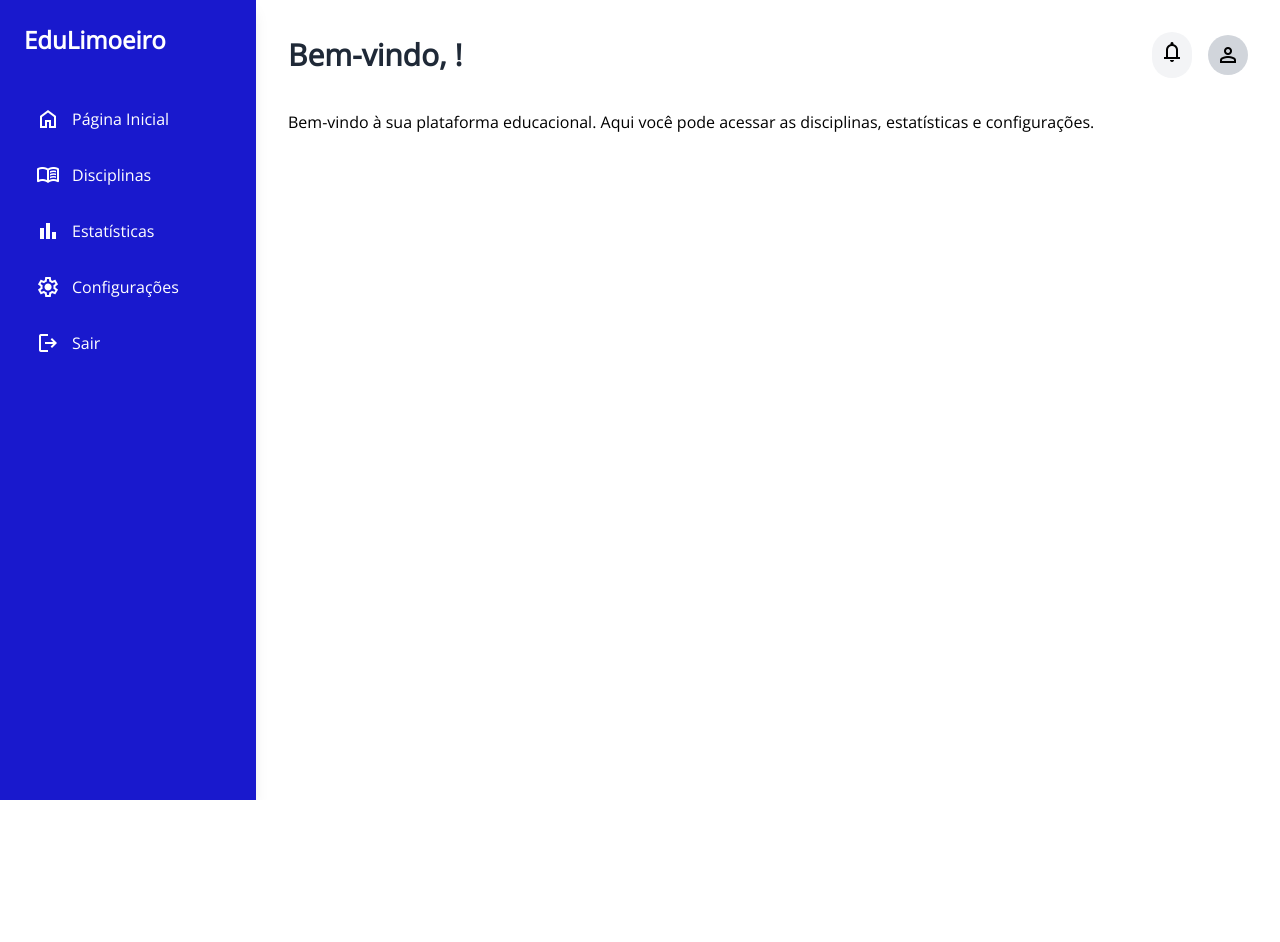
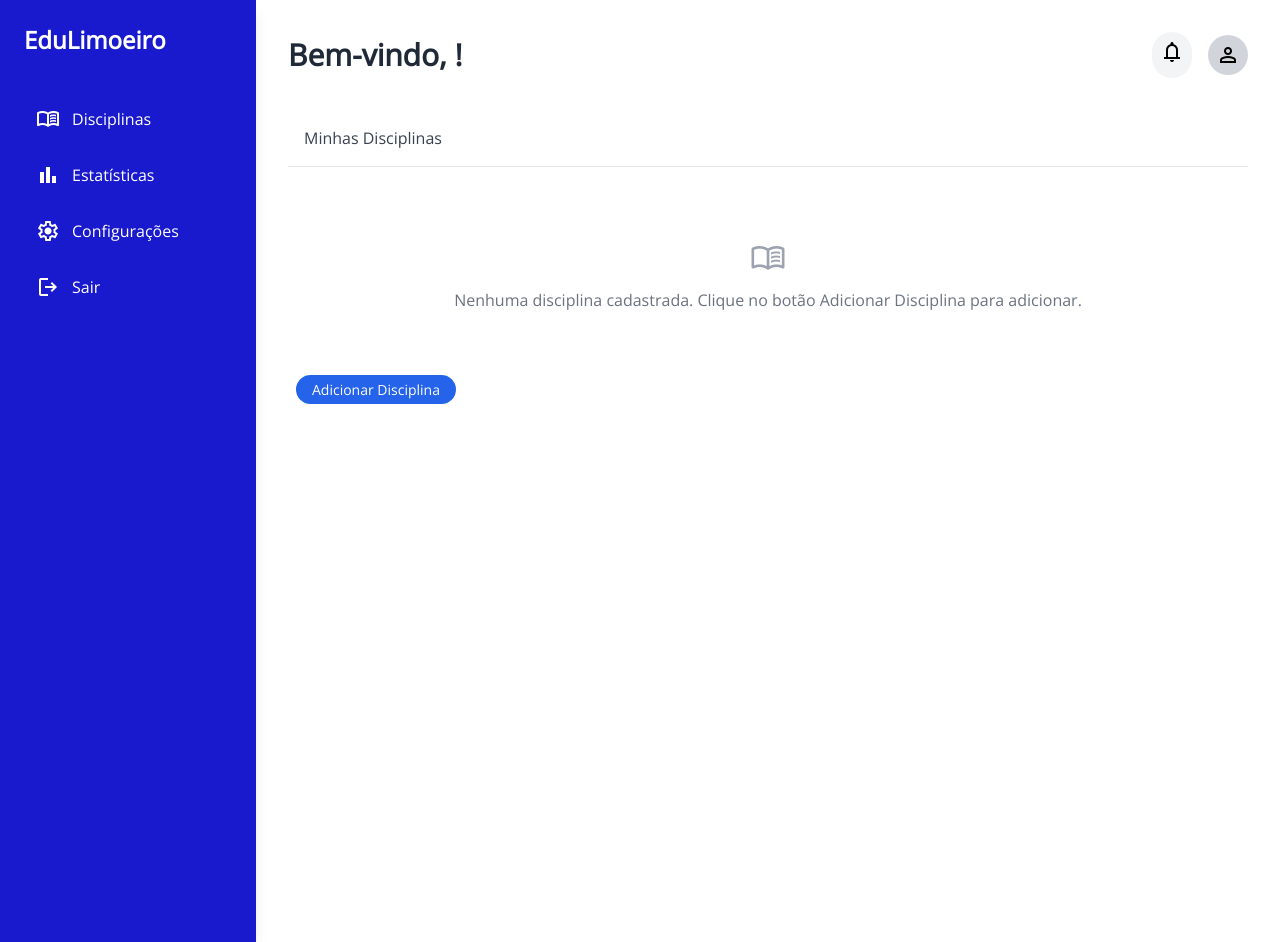
Before and after one commit to luccaamp/Engenharia-De-Software-UFMG, a React (Create React App) app in the folder frontend/: page /principal in a window 1280 px wide. Before the commit the page ends 800 px from the top, so only its background shows below. Built offline with nearby package versions, Linux system fonts and the light colour scheme.

Commit message:
tirei pagina inicial

```diff
--- a/frontend/src/pages/Principal.js
+++ b/frontend/src/pages/Principal.js
@@ -1,6 +1,5 @@
 import React, { useEffect, useState } from 'react';
 import { useNavigate } from 'react-router-dom';
-import PaginaInicial from './componentsPrincipal/PaginaInicial';
 import Disciplinas from './componentsPrincipal/Disciplinas';
 import Estatisticas from './componentsPrincipal/Estatisticas';
 import Configuracoes from './componentsPrincipal/Configuracoes';
@@ -9,7 +8,7 @@ import "../css/Principal.css";
 
 function Principal() {
     const [username, setUsername] = useState('');
-    const [selectedPage, setSelectedPage] = useState('Página Inicial');
+    const [selectedPage, setSelectedPage] = useState('Disciplinas');
     const navigate = useNavigate();  // Adicionei o hook de navegação
 
     useEffect(() => {
@@ -58,8 +57,7 @@ function Principal() {
                 <div className="flex-1 p-8">
                     <header className="mb-8 flex justify-between items-center">
                         <h1 className="text-3xl font-bold text-gray-800">
-                            {selectedPage === 'Página Inicial' && 'Bem-vindo, ' + username + '!'}
-                            {selectedPage === 'Disciplinas' && 'Disciplinas'}
+                            {selectedPage === 'Disciplinas' && 'Bem-vindo, ' + username + '!'}
                             {selectedPage === 'Estatísticas' && 'Estatísticas'}
                             {selectedPage === 'Configurações' && 'Configurações'}
                         </h1>
@@ -73,7 +71,6 @@ function Principal() {
                         </div>
                     </header>
                     {/* Exibindo o conteúdo baseado no selectedPage */}
-                    {selectedPage === 'Página Inicial' && <PaginaInicial />}
                     {selectedPage === 'Disciplinas' && <Disciplinas />}
                     {selectedPage === 'Estatísticas' && <Estatisticas />}
                     {selectedPage === 'Configurações' && <Configuracoes />}
--- a/frontend/src/pages/componentsPrincipal/SideBar.js
+++ b/frontend/src/pages/componentsPrincipal/SideBar.js
@@ -1,8 +1,8 @@
 import React from 'react';
 
 function Sidebar({ handleTabChange, handleLogout }) {
-    const icons = ['home', 'menu_book', 'bar_chart', 'settings', 'logout'];
-    const labels = ['Página Inicial', 'Disciplinas', 'Estatísticas', 'Configurações', 'Sair'];
+    const icons = ['menu_book', 'bar_chart', 'settings', 'logout'];
+    const labels = ['Disciplinas', 'Estatísticas', 'Configurações', 'Sair'];
 
     return (
         <div className="bg-[#1919CD] text-white w-64 p-6 transition-all duration-300 shadow-lg">
```
